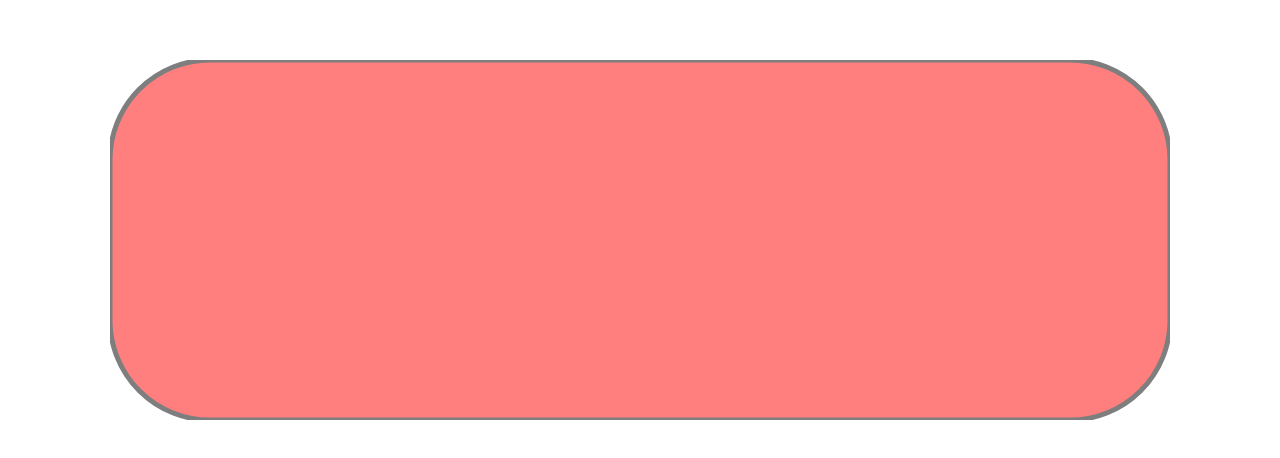
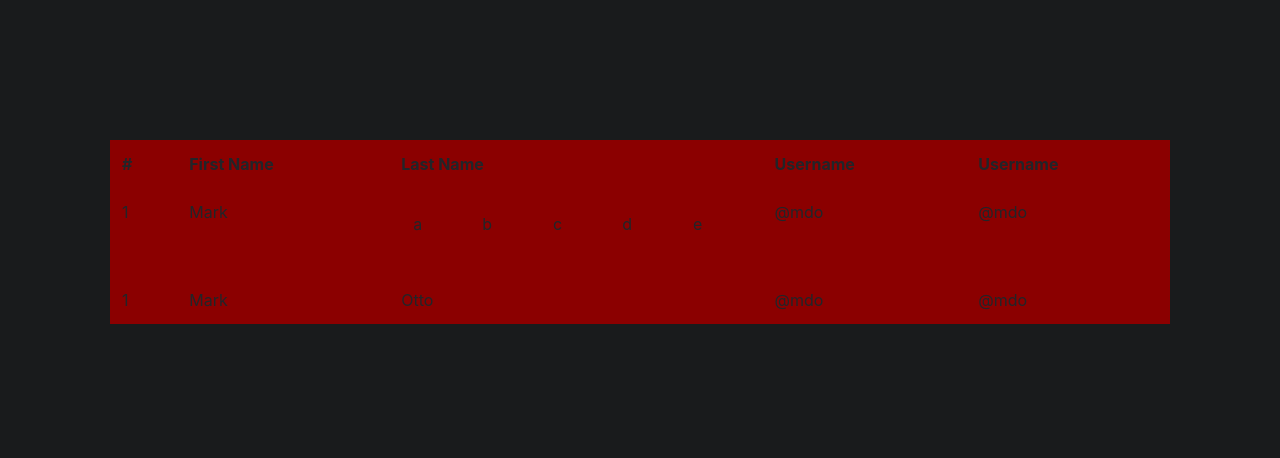
Before and after one commit to MegaLLC/OpenPoker, a React (Create React App) app: page / in a window 1280 px wide. Shown: the part 160-618 px from the top of the page. Built offline with nearby package versions, Linux system fonts and the light colour scheme.

Commit message:
somewhat working table with filler

```diff
--- a/src/App.css
+++ b/src/App.css
@@ -2,6 +2,10 @@
   height:100%;
   margin:0;
   padding:0;
+}
+
+.overall{
+  background-color:#191b1c;
 }
 
 .container-fluid,.row{
@@ -21,16 +25,16 @@
   align-items: center;
 }
 
-.board-svg{
-  height:50%;
-  width:100%;
+#board-table{
+  background-color:#8b0000;
+  border-style:hidden;
+  /* border-radius: 100px; */
 }
 
-.board-rect{
-  height:100%;
-  padding:40px;
-  width:100%;
+.board-table-row{
+  border-style:hidden;
 }
+
 
 /*
 .main{
@@ -55,11 +59,6 @@
   width:100%;
 }
 */
-
-
-
-
-
 
 /*
 .App {
--- a/src/App.js
+++ b/src/App.js
@@ -1,64 +1,57 @@
 import React, { useState } from 'react';
 
-
-import Jumbotron from 'react-bootstrap/Jumbotron';
-import Toast from 'react-bootstrap/Toast';
 import Container from 'react-bootstrap/Container';
-import Col from 'react-bootstrap/Col'
 import Row from 'react-bootstrap/Row'
-import Button from 'react-bootstrap/Button';
+import Table from 'react-bootstrap/Table';
 
 import './App.css';
 
-
-/*
-class Table extends React.Component{
-  render () {
+const App = () => (
+  <div class = "overall">
     <Container>
-      <Row>
-        <Col>
-          <svg width={400} height={180}>
-      <     rect x={50} y={20} rx={20} ry={20} width={150} height={150} style={{fill: 'red', stroke: 'black', strokeWidth: 5, opacity: '0.5'}} />
-          </svg>
-        </Col>
+      <Row class = "board-container">
+          <div class = "board">
+            <Table id = "board-table">
+              <thead>
+                <tr class = "board-table-row">
+                  <th>#</th>
+                  <th>First Name</th>
+                  <th>Last Name</th>
+                  <th>Username</th>
+                  <th>Username</th>
+                </tr>
+              </thead>
+              <tbody>
+                <tr class = "board-table-row">
+                  <td>1</td>
+                  <td>Mark</td>
+                  <td>
+                    <Table>
+                      <tr class = "board-table-row">
+                        <td>a</td>
+                        <td>b</td>
+                        <td>c</td>
+                        <td>d</td>
+                        <td>e</td>
+                      </tr>
+                    </Table>
+                  </td>
+                  <td>@mdo</td>
+                  <td>@mdo</td>
+                </tr>
+                <tr class = "board-table-row">
+                  <td>1</td>
+                  <td>Mark</td>
+                  <td>Otto</td>
+                  <td>@mdo</td>
+                  <td>@mdo</td>
+                </tr>
+              </tbody>
+            </Table>
+          </div>
       </Row>
     </Container>
-  }
-};
-*/
-
-
-const App = () => (
-  <Container>
-    <Row class = "board-container">
-        <div class = "board">
-          <svg class = "board-svg">
-            <rect class = "board-rect" rx={100} ry={100} style={{fill: 'red', stroke: 'black', strokeWidth: 5, opacity: '0.5'}} />
-          </svg>
-        </div>
-    </Row>
-  </Container>
+  </div>
 );
 
-
-
 export default App;
-
-
-/*
-<svg width={400} height={180}>
-  <rect x={50} y={20} rx={20} ry={20} width={150} height={150} style={{fill: 'red', stroke: 'black', strokeWidth: 5, opacity: '0.5'}} />
-</svg>
-
-const App = () => (
-  <Container fluid>
-    <Row class = "board-container">
-        <Col class = "board-c">
-          <svg class="board-svg">
-            <rect class = "board" rx={100} ry={100} style={{fill: 'red', stroke: 'black', strokeWidth: 5, opacity: '0.5'}} />
-          </svg>
-        </Col>
-    </Row>
-  </Container>
-);
-*/
```
